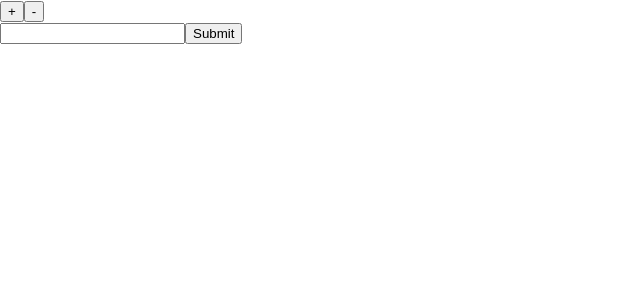
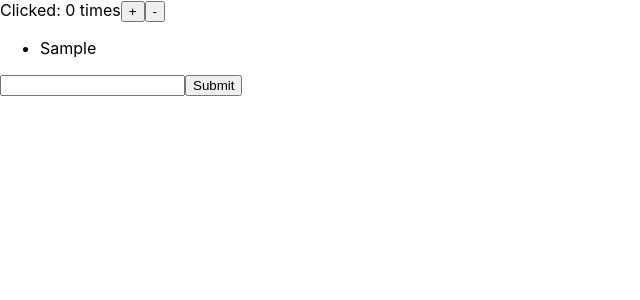
Before and after one commit to alliejj99/React-Redux-Counter-App, a React (Create React App) app: page / in a window 1280 px wide. Both pictures are taken after typing "Sample" into the empty fields and a click on the input 213 px from the left and 33 px from the top of the page. Shown: the top 300 px of the page, without its empty margins (0-640 px from the left). Built offline with nearby package versions, Linux system fonts and the light colour scheme.

Commit message:
useSelector를 사용해서 todolist 작성 기능 만들기

```diff
--- a/src/App.tsx
+++ b/src/App.tsx
@@ -1,4 +1,7 @@
 import React, { useState, useCallback } from "react";
+import { useSelector } from "react-redux/es/exports";
+import { useDispatch } from "react-redux/es/hooks/useDispatch";
+import { RootState } from "./reducer";
 
 type Props = {
   value: any;
@@ -7,23 +10,35 @@ type Props = {
 };
 
 const App = ({ value, onIncrement, onDecrement }: Props) => {
+  const dsipatch = useDispatch();
+  const counters = useSelector((state: RootState) => state.counter);
+  const todos = useSelector((state: RootState) => state.todo);
+
   const [todoValue, setTodoValue] = useState("");
 
   const handleChange = useCallback((e: React.ChangeEvent<HTMLInputElement>) => {
     setTodoValue(e.target.value);
   }, []);
 
-  const addTodo = useCallback((e: React.FormEvent<HTMLFormElement>) => {
-    e.preventDefault();
-    setTodoValue("");
-  }, []);
+  const addTodo = useCallback(
+    (e: React.FormEvent<HTMLFormElement>) => {
+      e.preventDefault();
+      setTodoValue("");
+      dsipatch({ type: "ADD_TODO", text: todoValue });
+    },
+    [dsipatch, todoValue]
+  );
 
   return (
     <div className="App">
-      {/* Clicked: {value} times */}
+      Clicked: {counters} times
       <button onClick={onIncrement}>+</button>
       <button onClick={onDecrement}>-</button>
-
+      <ul>
+        {(todos as Array<string>).map((item: any, index: any) => (
+          <li key={index}>{item}</li>
+        ))}
+      </ul>
       <form onSubmit={addTodo}>
         <input type="text" value={todoValue} onChange={handleChange} />
         <input type="submit" />
--- a/src/index.tsx
+++ b/src/index.tsx
@@ -11,13 +11,6 @@ const root = ReactDOM.createRoot(
 );
 
 const store = createStore(rootReducer);
-
-store.dispatch({
-  type: "ADD_TODO",
-  text: "USE REDUX",
-});
-
-console.log("store.getState:", store.getState());
 
 const render = () =>
   root.render(
--- a/src/reducer/index.tsx
+++ b/src/reducer/index.tsx
@@ -8,3 +8,5 @@ const rootReducer = combineReducers({
 });
 
 export default rootReducer;
+
+export type RootState = ReturnType<typeof rootReducer>;
```
Also changed, not shown: 1 other file (tests, documents, lock files or other folders).
